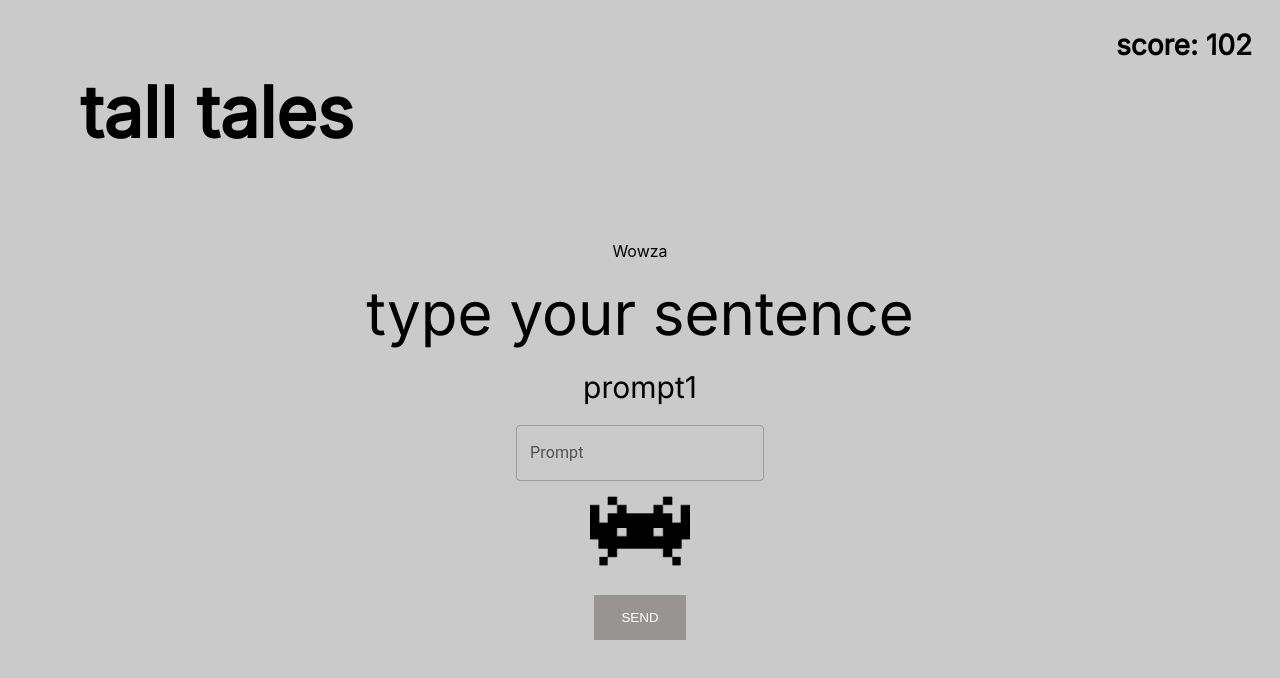
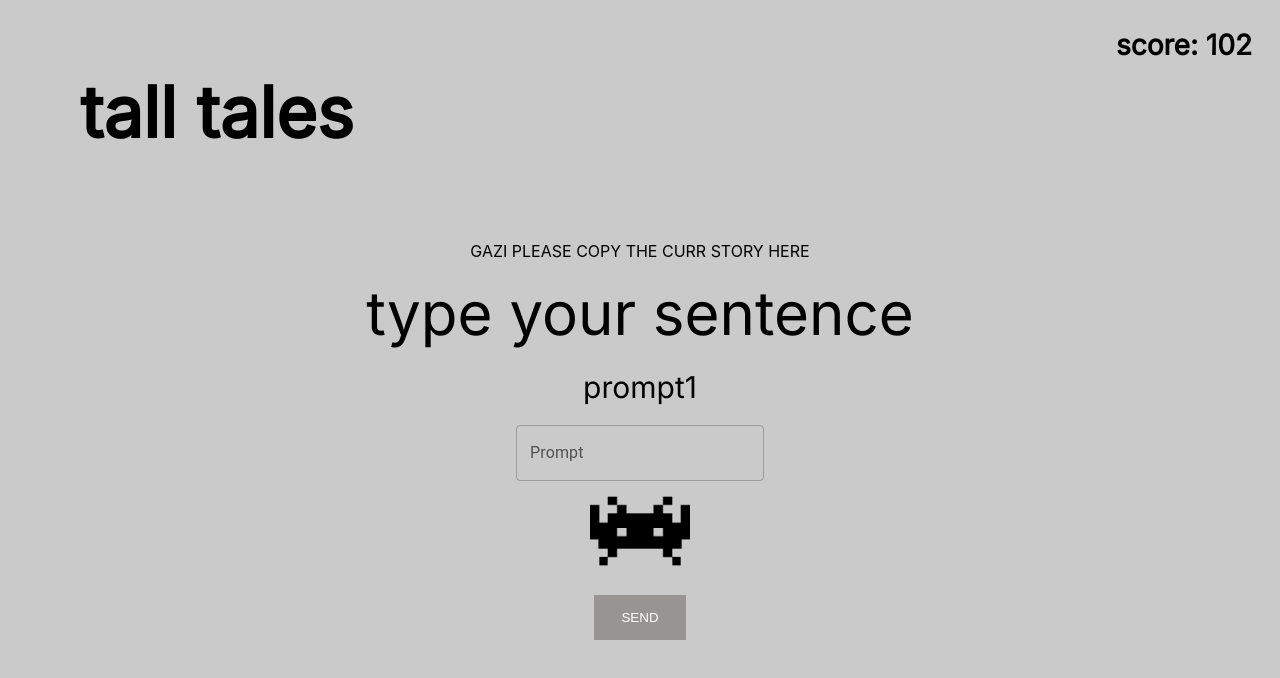
Before and after one commit to Jnwong116/TallTales, a React (Create React App) app in the folder talltales/: page / in a window 1280 px wide. Shown: the top 678 px of the page. Built offline with nearby package versions, Linux system fonts and the light colour scheme.

Commit message:
Slight fix to data

```diff
--- a/talltales/src/pages/inputStage/inputStage.js
+++ b/talltales/src/pages/inputStage/inputStage.js
@@ -64,6 +64,11 @@ class InputStage extends React.Component {
     // Import mock data
     this.stories = require('./../../data/stories.json');
     this.users = require('./../../data/users.json');
+
+    // Resets the story
+    this.stories.stories[0].currStory = "GAZI PLEASE COPY THE CURR STORY HERE";
+
+    // Switches the prompt
     switch (this.state.stage) {
       case 0:
         this.prompt = this.stories.stories[0].backstory[this.state.prompt];
```
